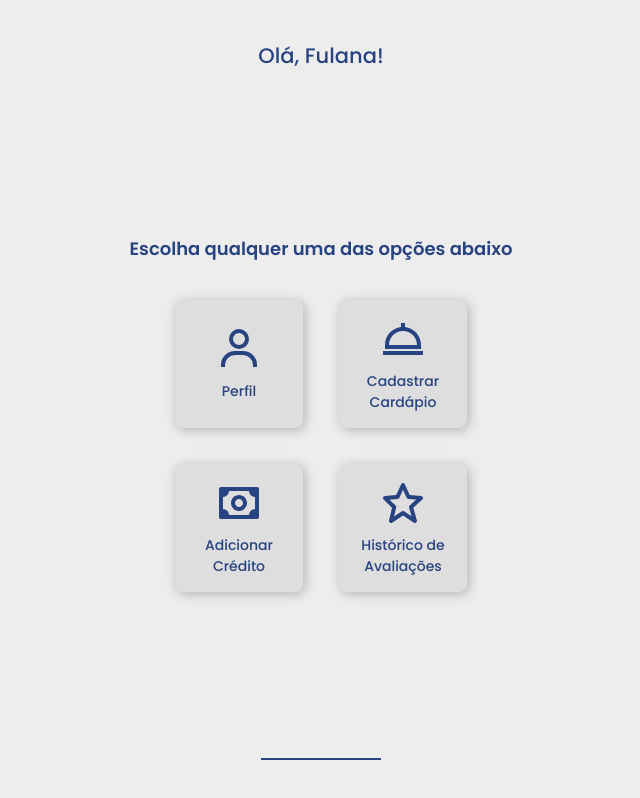
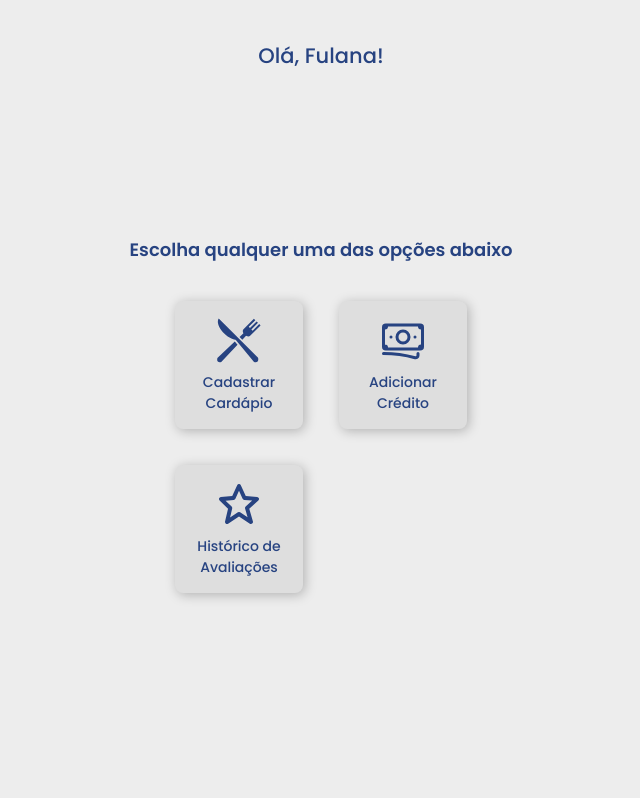
Before and after one commit to IntegraRU/integraru-frontend, a React (Create React App) app: page /admin/inicio in a window 1280 px wide. Shown: the whole page, without its empty margins (319-959 px from the left). Built offline with nearby package versions, Linux system fonts and the light colour scheme.

Commit message:
Remove useless styles

```diff
--- a/src/pages/Home/Home.js
+++ b/src/pages/Home/Home.js
@@ -1,19 +1,15 @@
 import React, { useState } from "react";
 
-import { HiMenu } from "react-icons/hi";
 import ServiceCard from "../../components/ServiceCard";
-import { adminServiceOptions, userServiceOptions } from "../../util/Options";
+import { serviceRoutes } from "../../util/Routes";
 
 import styles from "./Home.module.css";
 
-export default function Home() {
+export default function Home({type}) {
   // TODO: User integration
   const [userData, setUserData] = useState({
     name: "Fulana",
-    role: "admin",
   });
-
-  const serviceOptions = userData.role === "admin" ? adminServiceOptions : userServiceOptions;
 
   return (
     <div className={styles.home__container}>
@@ -23,16 +19,15 @@ export default function Home() {
       <main>
         <h2>Escolha qualquer uma das opções abaixo</h2>
         <div className={styles.home__navigationContainer}>
-          {serviceOptions.map((option) => {
-            return (
-              <ServiceCard name={option.name} route={option.route}>
+          {serviceRoutes.map((option) => {
+            return option.type === type ? (
+              <ServiceCard name={option.name} route={option.route} key={option.route}>
                 <option.icon size="48px" />
               </ServiceCard>
-            );
+            ) : null;
           })}
         </div>
       </main>
-      <div id={styles.home__line}></div>
     </div>
   );
 }
--- a/src/pages/Home/Home.module.css
+++ b/src/pages/Home/Home.module.css
@@ -26,9 +26,6 @@
 
     .home__container header {
         margin-bottom: 3.6rem;
-    }
-    .home__container #home__line{
-        display: none;
     }
 }
 
@@ -60,8 +57,3 @@
     gap: 36px;
     grid-template-columns: 1fr 1fr;
 }
-
-.home__container #home__line {
-    border: 1px solid var(--dark-blue);
-    width: 120px;
-}
```
